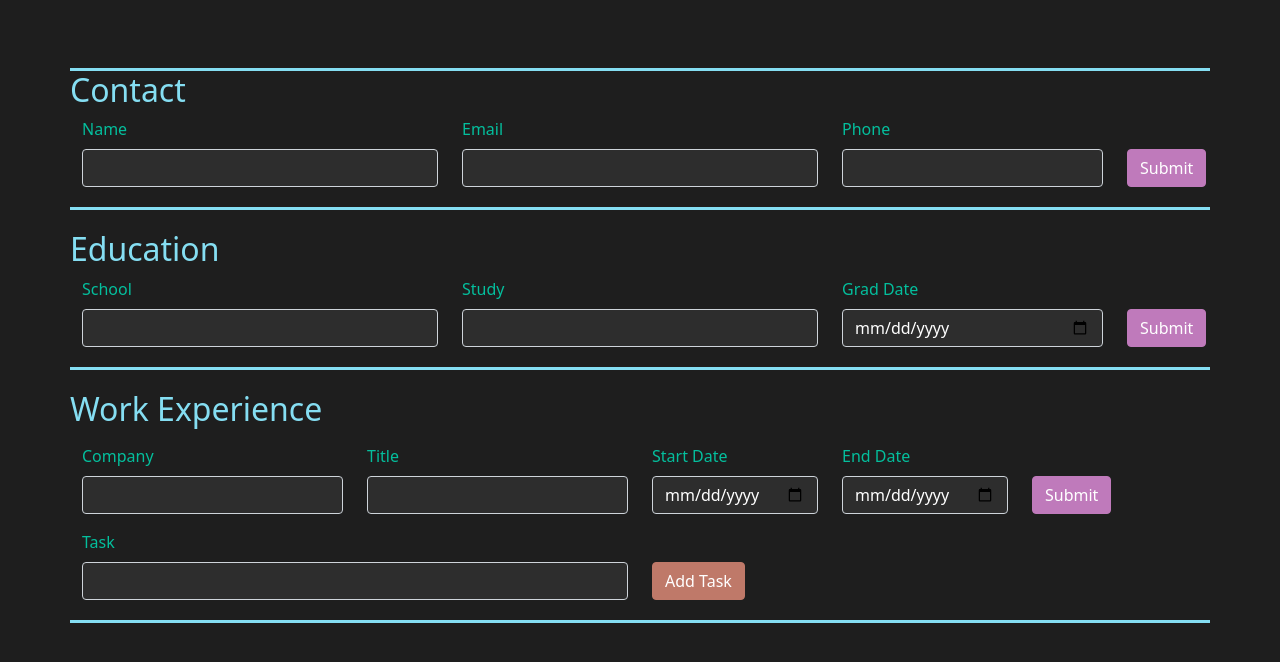
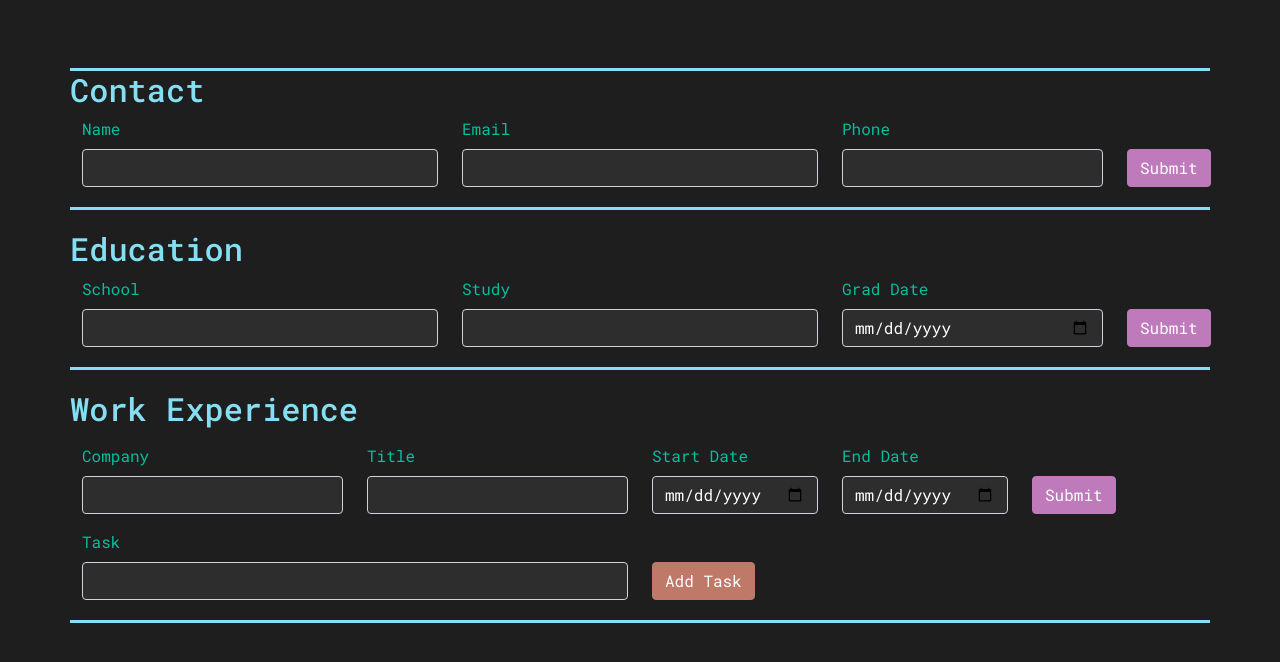
Before and after one commit to samuelmckean/cv-project, a React (Create React App) app: page / in a window 1280 px wide. Shown: the top 662 px of the page. Built offline with nearby package versions, Linux system fonts and the light colour scheme.

Commit message:
added Roboto Mono font-family

```diff
--- a/src/styles/dark.css
+++ b/src/styles/dark.css
@@ -1,5 +1,11 @@
+@font-face {
+    font-family: "RobotoMono";
+    src: url(../fonts/RobotoMono-VariableFont_wght.ttf) format("truetype");
+}
+
 body#body {
     background-color: #1E1E1E;
+    font-family: "RobotoMono";
 }
 
 header, section {
```
Also changed, not shown: src/fonts/RobotoMono-VariableFont_wght.ttf (added).
